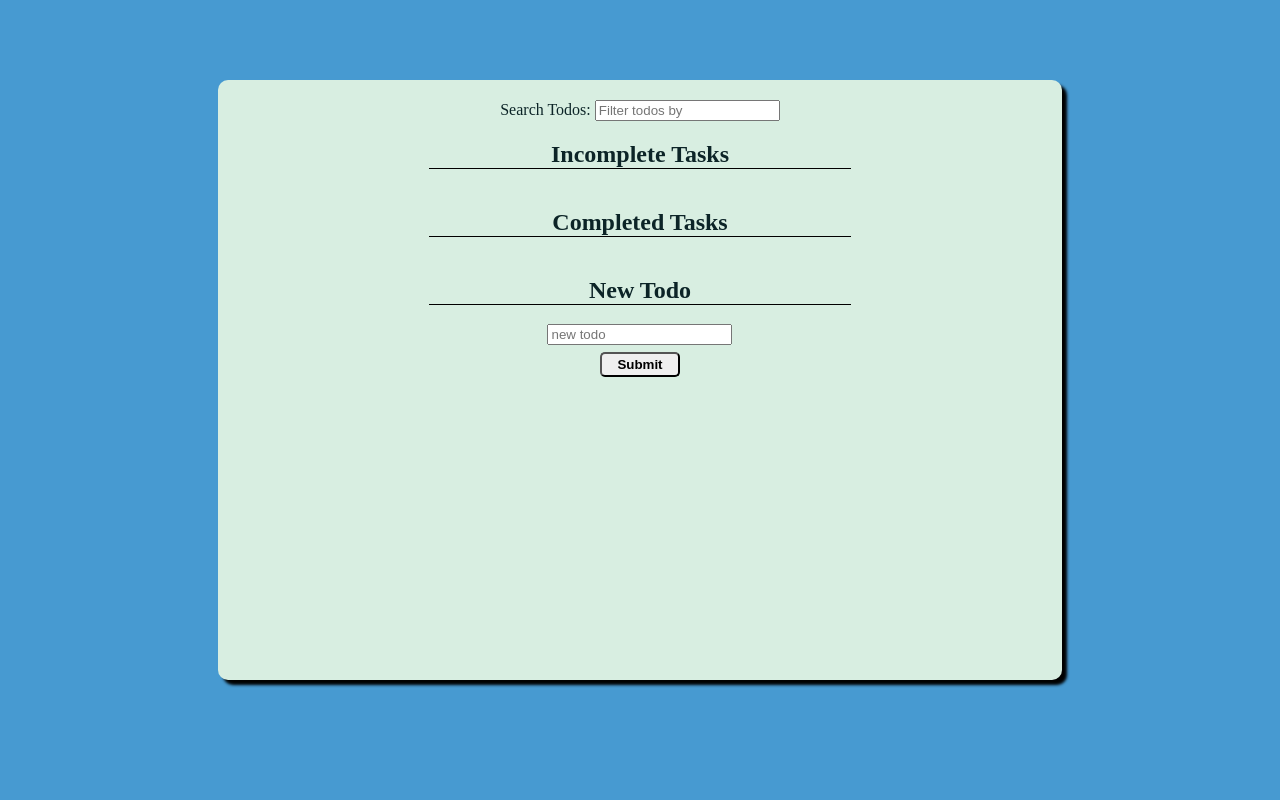
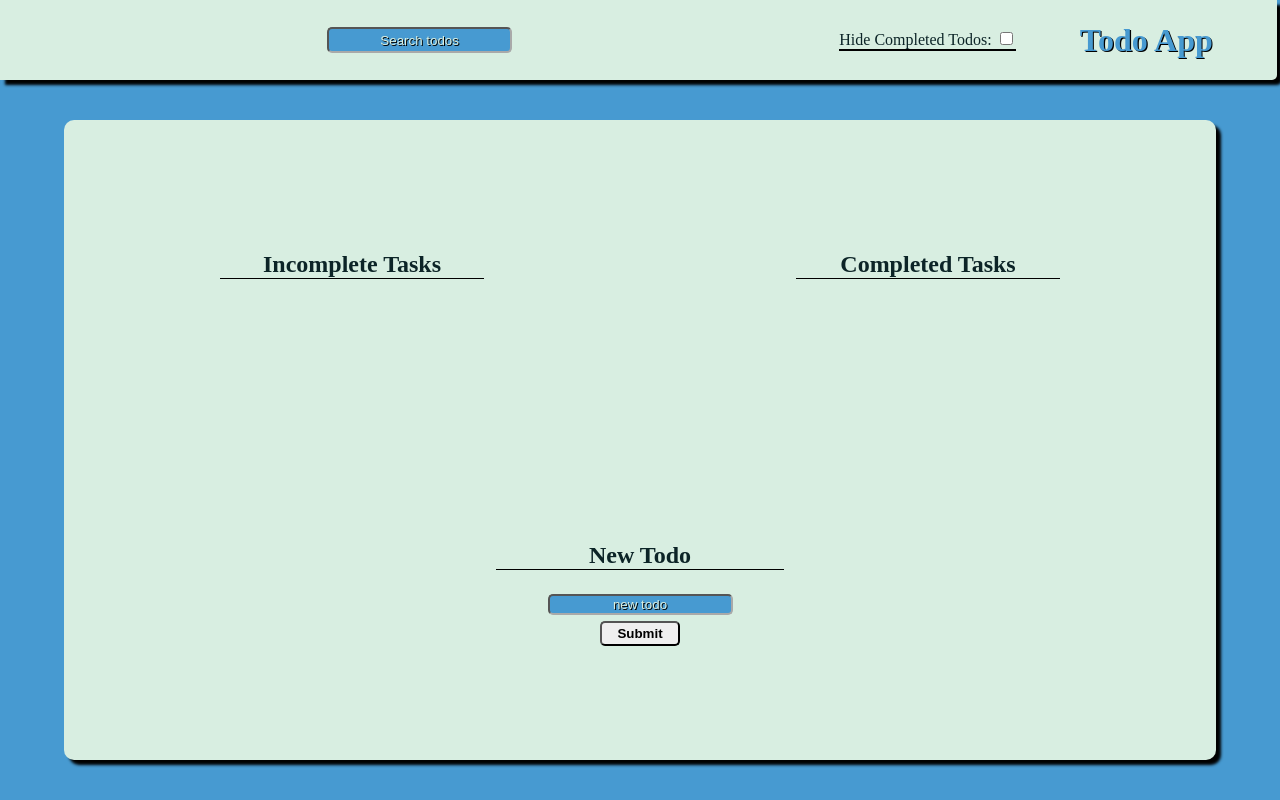
Before and after one commit to Wiegand92/todos-app, a website built with webpack: page public/index.html in a window 1280 px wide. Built offline with nearby package versions, Linux system fonts and the light colour scheme.

Commit message:
refactored styles to be responsive

```diff
--- a/public/index.html
+++ b/public/index.html
@@ -2,28 +2,41 @@
 
 <html>
   <head>
+    <title>Todo App by Alex</title>
     <link rel='stylesheet' type='text/css' href='./style.css'>
+    <meta name="viewport" content="width=device-width, initial-scale=1, maximum-scale=1">
   </head>
   <body>
+    <header>
+
+      <input type='text' placeholder='Search todos' id='filter'>
+      <label>
+        Hide Completed Todos:
+        <input type='checkbox' id='hideCompleted'>
+      </label>
+      <h1>Todo App</h1>
+    </header>
     <section id='list'>
-      <label>
-        Search Todos:
-        <input type='text' placeholder='Filter todos by' id='filter'>
-      </label>
-      <h2>Incomplete Tasks</h2>
+      <div class='todo-box' id='incomplete-todos-box'>
+        <h2 class='task-header' id='incompleteHeader'>Incomplete Tasks</h2>
         <section class='task-box' id='incomplete'>
         </section>
-      <h2>Completed Tasks</h2>
+      </div>
+
+      <div class= 'todo-box' id='completed-todos-box'>
+        <h2 class='task-header' id='completeHeader'>Completed Tasks</h2>
         <section class='task-box' id='complete'>
         </section>
+      </div>
 
+      <div class='new-todo-box'>
         <h2>New Todo</h2>
         <form id='new-todo'>
           <input type=text placeholder='new todo' name='newTask'/>
           <button type="submit">Submit</button>
         </form>
+      </div>
     </section>
-    <!-- <script src="https://unpkg.com/uuid@latest/dist/umd/uuidv4.min.js"></script> -->
     <script src="./scripts/todos_app.js" type='module'></script>
   </body>
 </html>
--- a/public/style.css
+++ b/public/style.css
@@ -1,9 +1,90 @@
+@media (orientation: landscape) {
+  #list {
+    align-content: space-around;
+    justify-content: space-around;
+    display: flex;
+    flex-direction: row;
+    flex-wrap: wrap;
+    min-width: 90vw;
+    max-width: 90vw
+  }
+  .todo-box {
+    flex: 1 1 40%;
+    max-height: 75%;
+    max-width: 45%;
+    margin: 0 2% 0 2%;
+  }
+  .new-todo-box {
+    flex: 0 0 50%;
+    align-content: space-around;
+  }
+}
+
+@media(orientation: portrait) {
+  #list {
+    display: flex;
+    flex-direction: column;
+    min-width: 95%;
+    min-height: 83vh;
+  }
+  .todo-box {
+    min-width: 95%;
+    max-height: 33%
+  }
+}
+
+@media screen and (max-width: 530px) {
+  header label {
+    display: none
+  }
+}
+
+@media screen and (max-width: 310px) {
+  header h1 {
+    display: none
+  }
+}
+
 body {
   margin: 0;
   background-color: #479AD1;
   color: #0C2427;
   display: flex;
   flex-direction: column;
+  overflow: hidden;
+}
+
+header {
+  background-color: #D8EEE1;
+  display: flex;
+  justify-content:flex-end;
+  align-items: center;
+  border-bottom-right-radius: 5px;
+  box-shadow: 5px 5px 3px black;
+  margin-right: .25vw;
+  max-height: 10vh;
+  min-height: 10vh;
+  max-width: 99.75%;
+  min-width: 99.75%;
+}
+
+  h1 {
+    margin-right: 5vw;
+    color: #479AD1;
+    font-weight: 800;
+    text-shadow: .035em .035em black;
+  }
+
+  header label {
+    margin: auto 5vw auto 0;
+    align-items: center;
+    border-bottom: 2px solid black;
+  }
+
+  #filter {
+    min-height: 20px;
+    max-height: 20px;
+    margin: auto;
   }
 
 button {
@@ -11,55 +92,101 @@ button {
   width: 25px;
   border-radius: 50%;
   text-align: center;
-  margin: 0 10px;
   font-weight: 600;
+  margin: 12.5px;
+  float: right
 }
 
   .finish {
     background-color: #46a46c;
+    margin-right: 5%;
   }
 
   .delete {
     background-color: #da304c;
+    margin-right: 5%;
+    margin-left: auto;
+  }
+
+    #completed-todos-box .delete {
+      margin-right: 10%;
+      margin-left: auto;
+    }
+
+input {
+  text-align: center;
+  background-color: #479AD1;
+  color: black;
+  border-radius: 5px;
+  border: 2px inset darkgrey;
+}
+  input::placeholder {
+    color: #D8EEE1;
+    text-shadow: 1px 1px black;
   }
 
 #list{
   background-color: #D8EEE1;
   border-radius: 10px;
   box-shadow: 5px 5px 3px black;
-  display: flex;
-  flex-direction: column;
-  margin: 10vh auto;
-  width: 66vw;
-  height: 75vh;
+  margin: 5vh auto;
+  height: 80vh;
   text-align: center;
   align-items: center;
 }
 
   #list h2 {
+    margin: 3vh auto;
     border-bottom: black 1px solid;
     width: 50%;
+  }
+
+.todo-box {
+  display: flex;
+  flex-direction: column;
+  align-content: space-around;
+  max-width: 95%
 }
 
   .task-box {
     display: flex;
     overflow: auto;
-  max-height: 25%;
     flex-direction: column;
+    justify-items: center;
+  }
+
+    .task-box::-webkit-scrollbar {
+      width: 5px;
+      margin-right: 1px
+    }
+
+      .task-box::-webkit-scrollbar-track{
+        background-color: #D8EEE1;
+
+      }
+
+      .task-box::-webkit-scrollbar-thumb {
+        background-color: #479AD1;
+        width: 3px;
+        border: 1px inset black;
+        border-top: none;
+        border-left: none;
+        border-radius: 5px;
       }
 
     .task-row{
       display: flex;
-  flex-direction: row;
-  max-height: 50px;
       align-items: center;
     }
 
       .task {
         border-radius: 5px;
         padding: .5rem;
-  width: 100%;
-  margin: 20px;
+        position: relative;
+        margin: 10px;
+        color: #D8EEE1;
+        text-shadow: 1px 1px black;
+        box-shadow: 2px 2px 1px black;
       }
 
         #completed {
@@ -70,9 +197,18 @@ button {
           background-color: #da304c;
         }
 
+#new-todo-box {
+  display: flex;
+  flex-direction: column
+}
+
   #new-todo {
     display: flex;
     flex-direction: column
+  }
+
+    #new-todo input {
+      margin: auto
     }
 
     #new-todo button {
@@ -80,7 +216,3 @@ button {
       border-radius: 5px;
       margin: .5em auto
     }
-
-#filter {
-  margin-top: 20px
-}
```
Lines whose indentation alone changed are shown as unchanged.
